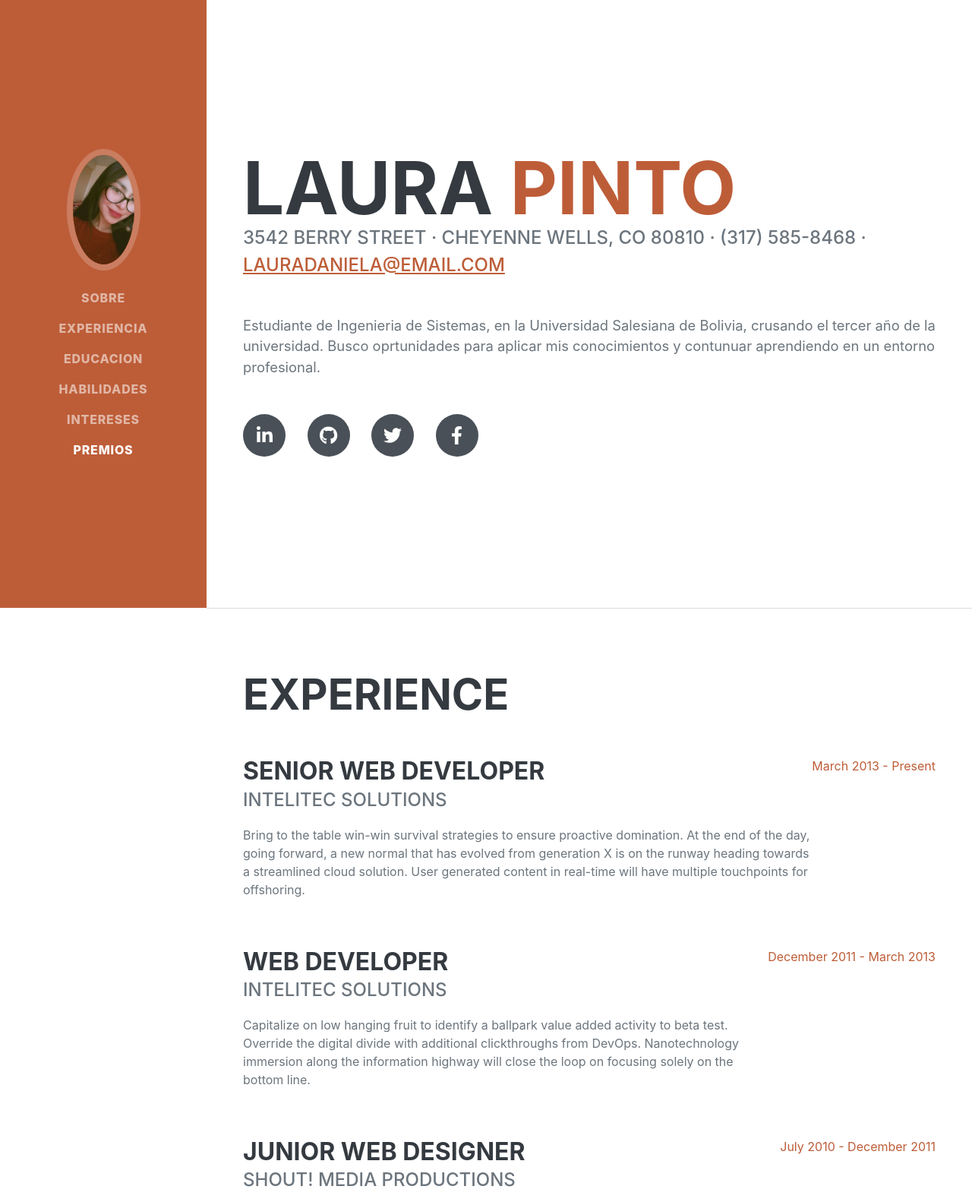
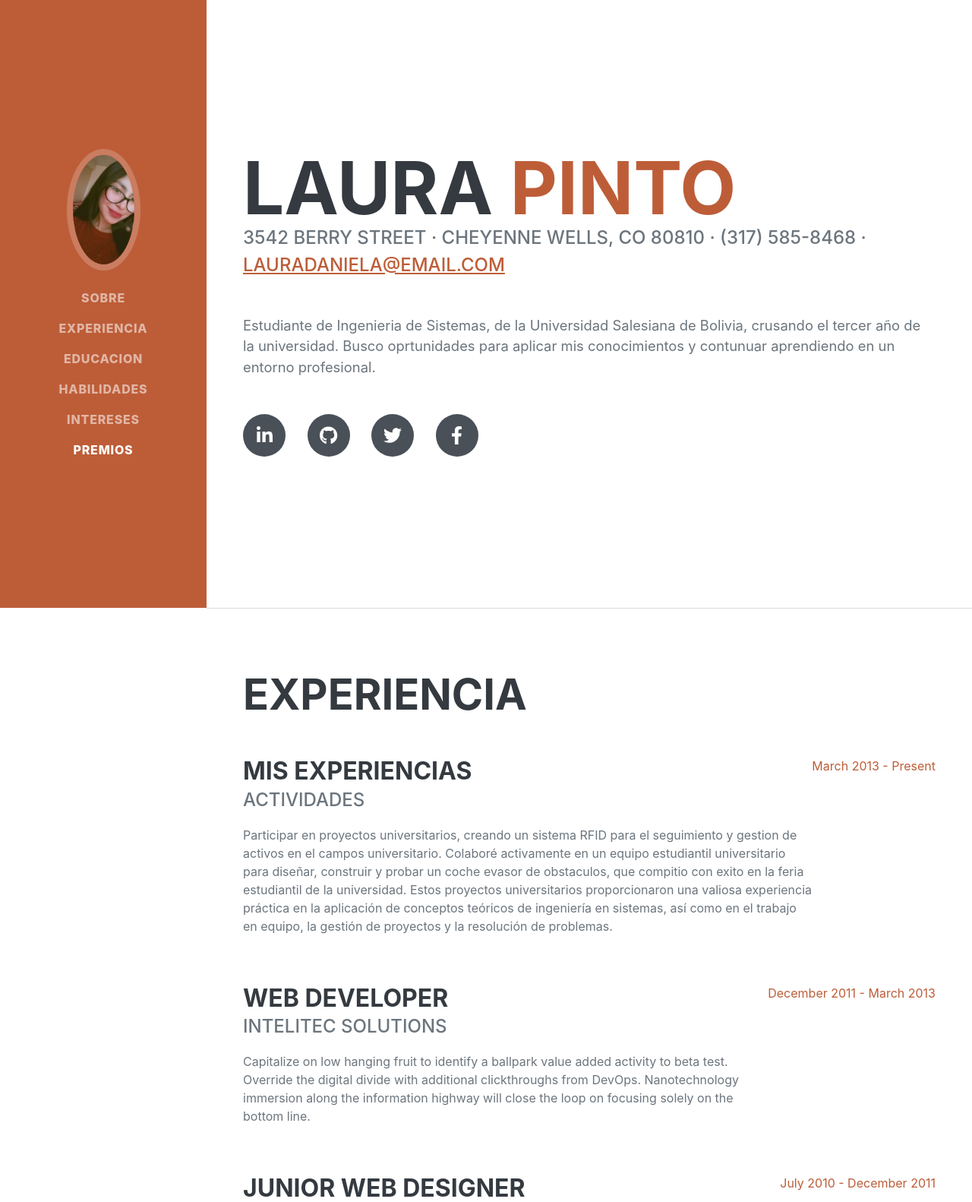
Before and after one commit to 432lauraPinto/portafolio, a Django app: page / in a window 1280 px wide. Shown: the top 1582 px of the page at 76% size. Run offline with Django 4.2, Linux system fonts and the light colour scheme; some libraries are stand-ins or nearby versions; some web fonts are replaced.

Commit message:
ACTUALIZACION DE DATOS DE EXPERIENCIA

```diff
--- a/templates/index.html
+++ b/templates/index.html
@@ -48,7 +48,7 @@
                         3542 Berry Street · Cheyenne Wells, CO 80810 · (317) 585-8468 ·
                         <a href="mailto:name@email.com">lauradaniela@email.com</a>
                     </div>
-                    <p class="lead mb-5">Estudiante de Ingenieria de Sistemas, en la Universidad Salesiana de Bolivia, crusando el tercer año de la universidad. Busco oprtunidades para aplicar mis conocimientos y contunuar aprendiendo en un entorno profesional.</p>
+                    <p class="lead mb-5">Estudiante de Ingenieria de Sistemas, de la Universidad Salesiana de Bolivia, crusando el tercer año de la universidad. Busco oprtunidades para aplicar mis conocimientos y contunuar aprendiendo en un entorno profesional.</p>
                     <div class="social-icons">
                         <a class="social-icon" href="#!"><i class="fab fa-linkedin-in"></i></a>
                         <a class="social-icon" href="#!"><i class="fab fa-github"></i></a>
@@ -61,12 +61,12 @@
             <!-- Experience-->
             <section class="resume-section" id="experience">
                 <div class="resume-section-content">
-                    <h2 class="mb-5">Experience</h2>
+                    <h2 class="mb-5">Experiencia</h2>
                     <div class="d-flex flex-column flex-md-row justify-content-between mb-5">
                         <div class="flex-grow-1">
-                            <h3 class="mb-0">Senior Web Developer</h3>
-                            <div class="subheading mb-3">Intelitec Solutions</div>
-                            <p>Bring to the table win-win survival strategies to ensure proactive domination. At the end of the day, going forward, a new normal that has evolved from generation X is on the runway heading towards a streamlined cloud solution. User generated content in real-time will have multiple touchpoints for offshoring.</p>
+                            <h3 class="mb-0">mis experiencias</h3>
+                            <div class="subheading mb-3">Actividades</div>
+                            <p>Participar en proyectos universitarios, creando un sistema RFID para el seguimiento y gestion de activos en el campos universitario. Colaboré activamente en un equipo estudiantil universitario para diseñar, construir y probar un coche evasor de obstaculos, que compitio con exito en la feria estudiantil de la universidad. Estos proyectos universitarios proporcionaron una valiosa experiencia práctica en la aplicación de conceptos teóricos de ingeniería en sistemas, así como en el trabajo en equipo, la gestión de proyectos y la resolución de problemas.</p>
                         </div>
                         <div class="flex-shrink-0"><span class="text-primary">March 2013 - Present</span></div>
                     </div>
```
